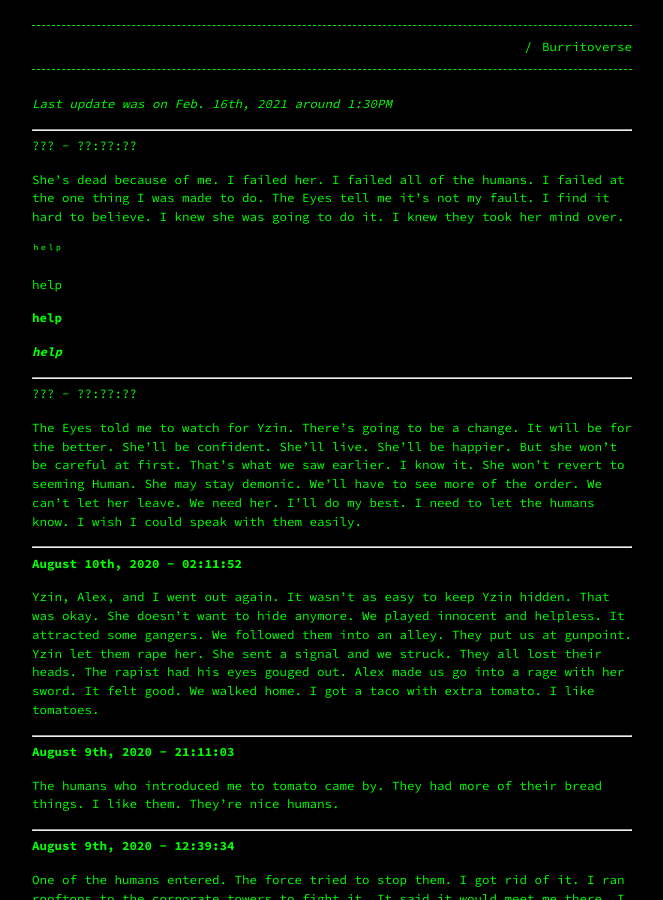
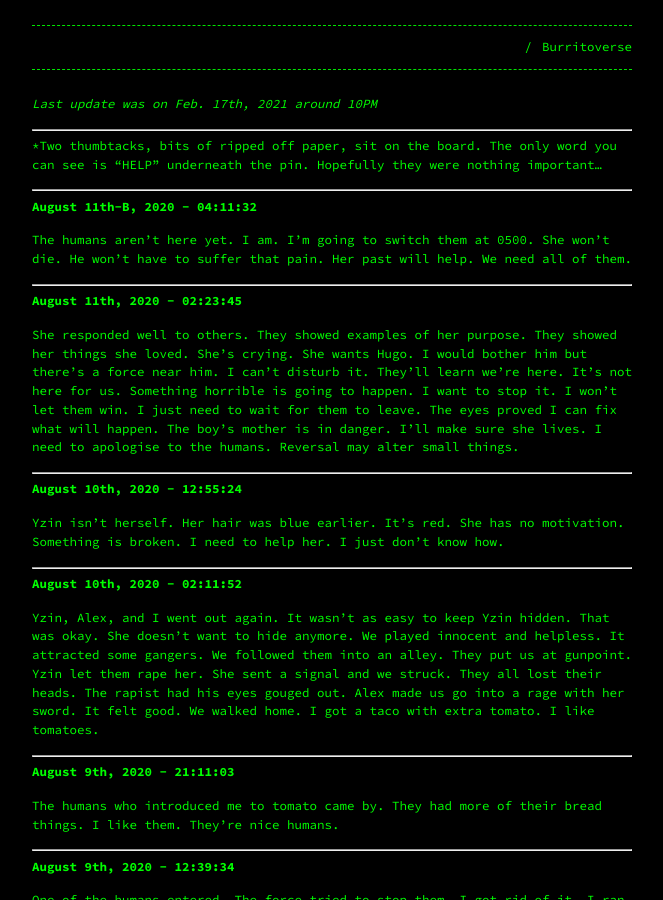
Before and after one commit to Terwilliger69105/69105.github.io, a Jekyll site: the page built from _pages/burritoverse/nimu.md, in a window 1280 px wide and 900 px high. Shown: the whole window, without its empty margins (308-971 px from the left). Built offline with Jekyll 4.4.1, drawn with Linux system fonts in a browser that asks for light colours; our own code applies the rules of GitHub Pages for plain Markdown files.

Commit message:
Update nimu.md

```diff
--- a/_pages/burritoverse/nimu.md
+++ b/_pages/burritoverse/nimu.md
@@ -3,27 +3,29 @@ title: "Nimu"
 permalink: /burritoverse/nimu/
 ---
 
-*Last update was on Feb. 16th, 2021 around 1:30PM*
+*Last update was on Feb. 17th, 2021 around 10PM*
 
 ---
 
-??? - ??:??:??
-
-She's dead because of me. I failed her. I failed all of the humans. I failed at the one thing I was made to do. The Eyes tell me it's not my fault. I find it hard to believe. I knew she was going to do it. I knew they took her mind over.
-
-ʰᵉˡᵖ
-
-help
-
-**help**
-
-***help***
+*Two thumbtacks, bits of ripped off paper, sit on the board. The only word you can see is "HELP" underneath the pin. Hopefully they were nothing important...
 
 ---
 
-??? - ??:??:??
+**August 11th-B, 2020 - 04:11:32**
 
-The Eyes told me to watch for Yzin. There's going to be a change. It will be for the better. She'll be confident. She'll live. She'll be happier. But she won't be careful at first. That's what we saw earlier. I know it. She won't revert to seeming Human. She may stay demonic. We'll have to see more of the order. We can't let her leave. We need her. I'll do my best. I need to let the humans know. I wish I could speak with them easily.
+The humans aren't here yet. I am. I'm going to switch them at 0500. She won't die. He won't have to suffer that pain. Her past will help. We need all of them.
+
+---
+
+**August 11th, 2020 - 02:23:45**
+
+She responded well to others. They showed examples of her purpose. They showed her things she loved. She's crying. She wants Hugo. I would bother him but there's a force near him. I can't disturb it. They'll learn we're here. It's not here for us. Something horrible is going to happen. I want to stop it. I won't let them win. I just need to wait for them to leave. The eyes proved I can fix what will happen. The boy's mother is in danger. I'll make sure she lives. I need to apologise to the humans. Reversal may alter small things.
+
+---
+
+**August 10th, 2020 - 12:55:24**
+
+Yzin isn't herself. Her hair was blue earlier. It's red. She has no motivation. Something is broken. I need to help her. I just don't know how.
 
 ---
 
```
